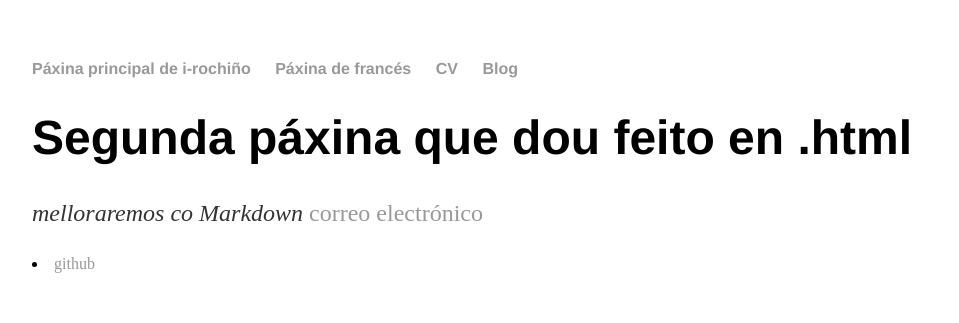
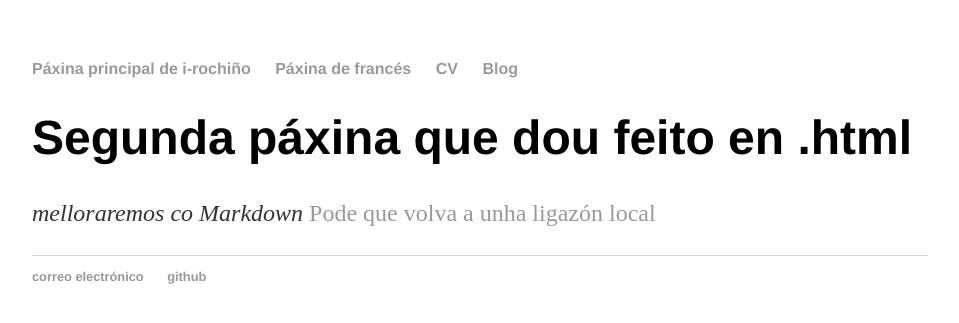
Before and after one commit to irocho/irocho.github.io, a Jekyll site: the page built from probaChorra.html, in a window 1280 px wide. Shown: the top 323 px of the page, without its empty margins (160-1119 px from the left). Built offline with Jekyll 4.4.1, drawn with Linux system fonts in a browser that asks for light colours; part of the change alters nothing that is shown.

Commit message:
faltaban unhas comiñas

```diff
--- a/probaChorra.html
+++ b/probaChorra.html
@@ -5,6 +5,5 @@ title: i-rochiño
 
 <div class="blurb">
 	<h1>Segunda páxina que dou feito en .html</h1>
-	<p><em>melloraremos co Markdown </em>  <a href="index.html>Pode que volva a unha ligazón local</a></p>
+	<p><em>melloraremos co Markdown </em>  <a href="index.html">Pode que volva a unha ligazón local</a></p>
 </div><!-- /.blurb -->
->>>>>>> parent of 21a23d6... Update probaChorra.html
```
